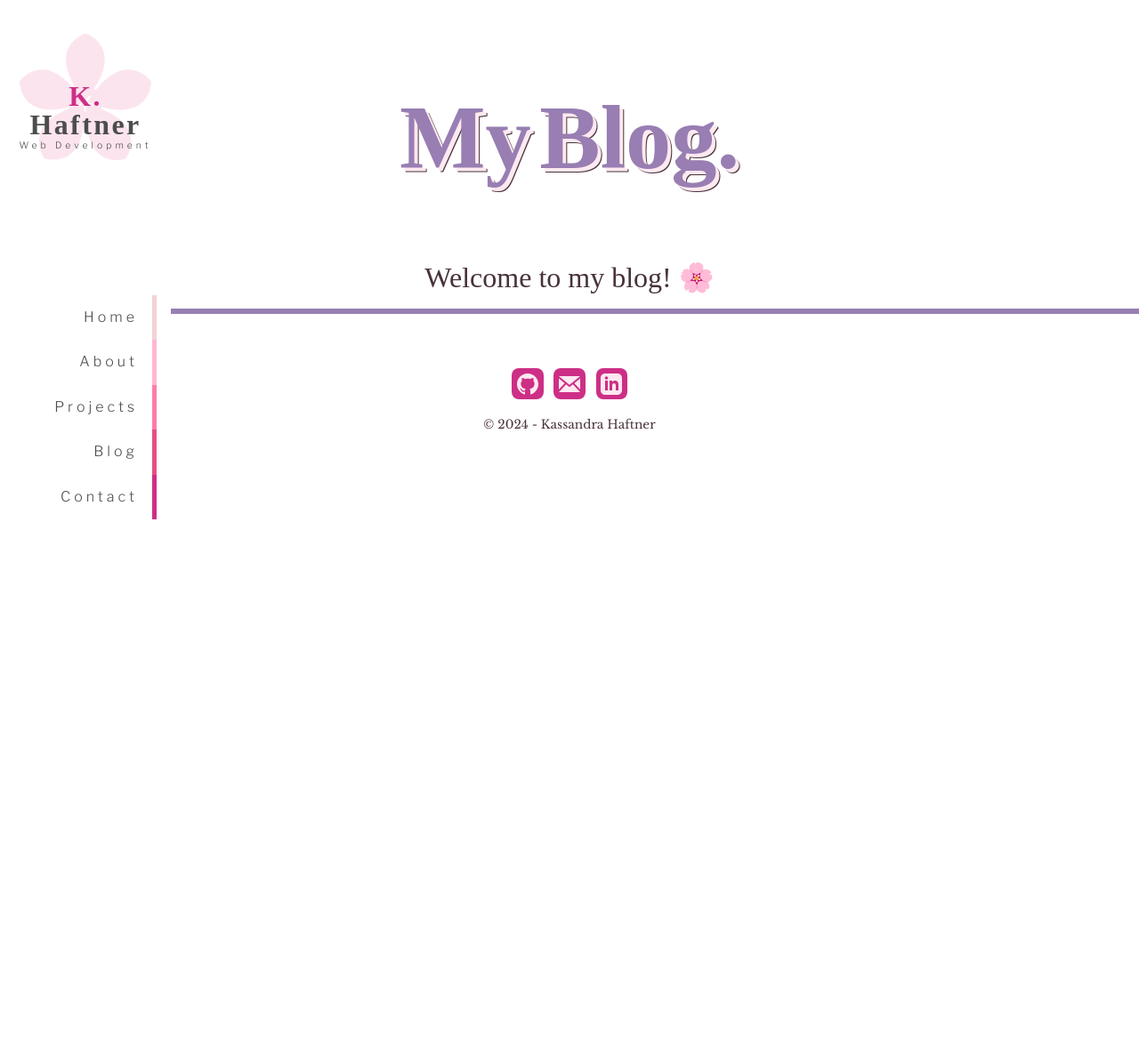
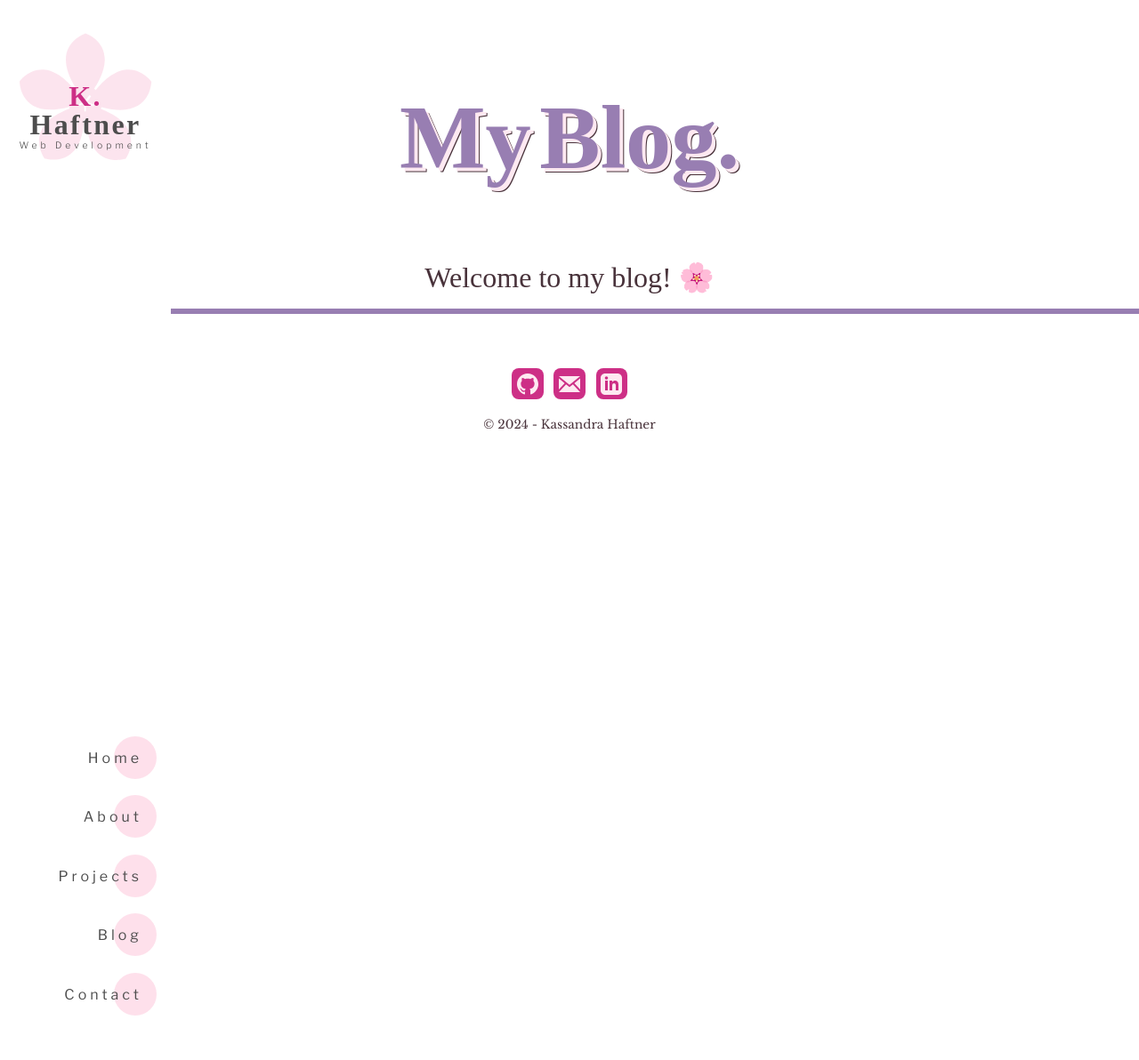
Before and after one commit to KHaftner/my-portfolio, a PHP site: page /blog.php in a window 1280 px wide. Shown: the whole page at 89% size. Run offline with PHP 8.4, Linux system fonts and the light colour scheme; some libraries are stand-ins or nearby versions; some web fonts are replaced.

Commit message:
Got the hover nav stuff working.

```diff
--- a/site-header.php
+++ b/site-header.php
@@ -10,11 +10,31 @@
                     </div>
                 </a>
                     <ul class="site-navigation" id="site-navigation">
-                        <li><a href="index.php">Home</a></li>
-                        <li><a href="about.php">About</a></li>
-                        <li><a href="projects.php">Projects</a></li>
-                        <li><a href="blog.php">Blog</a></li>
-                        <li><a href="contact.php">Contact</a></li>
+                        <li><a href="index.php">
+                        <svg width="13px" height="10px" viewBox="0 0 13 10">
+                        <path d="M1,5 L11,5"></path>
+                        <polyline points="8 1 12 5 8 9"></polyline>
+                        </svg>Home</a></li>
+                        <li><a href="about.php">
+                        <svg width="13px" height="10px" viewBox="0 0 13 10">
+                        <path d="M1,5 L11,5"></path>
+                        <polyline points="8 1 12 5 8 9"></polyline>
+                        </svg>About</a></li>
+                        <li><a href="projects.php">
+                        <svg width="13px" height="10px" viewBox="0 0 13 10">
+                        <path d="M1,5 L11,5"></path>
+                        <polyline points="8 1 12 5 8 9"></polyline>
+                        </svg>Projects</a></li>
+                        <li><a href="blog.php">
+                        <svg width="13px" height="10px" viewBox="0 0 13 10">
+                        <path d="M1,5 L11,5"></path>
+                        <polyline points="8 1 12 5 8 9"></polyline>
+                        </svg>Blog</a></li>
+                        <li><a href="contact.php">
+                        <svg width="13px" height="10px" viewBox="0 0 13 10">
+                        <path d="M1,5 L11,5"></path>
+                        <polyline points="8 1 12 5 8 9"></polyline>
+                        </svg>Contact</a></li>
                     </ul>
                 </nav>
             </header>
--- a/styles/_site-header.scss
+++ b/styles/_site-header.scss
@@ -8,12 +8,19 @@
     z-index: 9999;
     margin: 0 auto;
     top: 0;
+    background-color: var(--white);
+    display: flex;
+    flex-direction: column;
     height: 100vh;
-    background-color: var(--white);
+    justify-content: space-between;
 }
 
 .site-logo-div {
     margin: 0 1.25rem;
+    flex-shrink: 0;
+    display: flex;
+    flex-direction: column;
+    align-items: center;
 }
 
 .site-logo-div img.site-logo {
@@ -56,63 +63,37 @@
     letter-spacing: 0.25rem;
 }
 
-/* nav {
-    float: none;
-    clear: both;
-    width: 30%;
-    margin: 10% auto;
-    background: #eee;
-} */
-
-/*
-nav li {
-    float: none;
-    width: 100%;
-}
-    */
-/*
-nav li a {
-    display: block;
-    width: 100%;
-    padding: 20px;
-    border-left: 5px solid;
-    position: relative;
-    z-index: 2;
-    text-decoration: none;
-    color: #444;
-    box-sizing: border-box;
-    -moz-box-sizing: border-box;
-    -webkit-box-sizing: border-box;
-}
-    */
-
 .main-navigation {
     letter-spacing: 0.15rem;
-    padding: 0;
+    padding: 0 0 2rem;
     color: black;
     font-family: var(--paragraph-text);
     font-size: clamp(1rem, 1.15vw, 1.15rem);
     font-weight: 300;
+    display: flex;
+    flex-direction: column;
+    justify-content: space-between;
+    flex-grow: 1;
 }
 
 .main-navigation ul {
-    padding: 0 1rem;
+    padding: 0 1rem 0 0;
     display: flex;
     flex-direction: column;
     width: 12rem;
-    margin: 5rem 0 2rem;
-    height: 100vh;
+    height: auto;
     position: relative;
 }
 
 .main-navigation ul li {
     list-style: none;
     display: block;
-    margin: 0;
+    margin: 1rem 0 0;
     padding: 0;
     text-align: right;
     letter-spacing: 0.25rem;
     width: 100%;
+    font-weight: 400;
 }
 
 .main-navigation a {
@@ -126,8 +107,53 @@ nav li a {
     width: 100%;
     position: relative;
     z-index: 2;
+    transition: all 0.4s ease;
+
+    &:before {
+        content: "";
+        position: absolute;
+        top: 0;
+        right: 0;
+        display: block;
+        border-radius: 2rem;
+        background: var(--transparent-pink-3);
+        width: 3rem;
+        height: 3rem;
+        transition: all 0.6s ease;
+        z-index: -1;
+    }
+
+    svg {
+        position: relative;
+        top: 0;
+        fill: none;
+        stroke-linecap: round;
+        stroke-linejoin: round;
+        stroke: var(--white);
+        stroke-width: 2;
+        transform: translateX(0);
+        transition: all 0.6s ease;
+    }
+
+    &:hover {
+        color: var(--white);
+        letter-spacing: 0.35rem;
+        &:before {
+            width: 100%;
+            background: var(--transparent-pink-4);
+            border-radius: 0 2rem 2rem 0;
+        }
+        svg {
+            transform: translateX(-1rem);
+        }
+    }
+
+    &:active {
+        transform: scale(0.96);
+    }
 }
 
+/*
 .main-navigation li a:hover {
     border-bottom: 0;
     color: var(--white);
@@ -180,3 +206,4 @@ nav li a {
 .main-navigation li:last-child a:before {
     background: var(--pink-dark2);
 }
+*/
--- a/styles/_variables.scss
+++ b/styles/_variables.scss
@@ -62,6 +62,8 @@
     /* Transparent Backgrounds */
     --transparent-pink: #f5d2d67e;
     --transparent-pink-2: #ff7bab4f;
+    --transparent-pink-3: #fdc8db8f;
+    --transparent-pink-4: #d32c85b9;
     --transparent-white: #ffffff88;
     --transparent-white-2: #ffffffbf;
     --transparent-purple: #dc72ff3d;
--- a/styles/styles.css
+++ b/styles/styles.css
@@ -62,6 +62,8 @@
   /* Transparent Backgrounds */
   --transparent-pink: #f5d2d67e;
   --transparent-pink-2: #ff7bab4f;
+  --transparent-pink-3: #fdc8db8f;
+  --transparent-pink-4: #d32c85b9;
   --transparent-white: #ffffff88;
   --transparent-white-2: #ffffffbf;
   --transparent-purple: #dc72ff3d;
@@ -551,12 +553,19 @@ video {
   z-index: 9999;
   margin: 0 auto;
   top: 0;
+  background-color: var(--white);
+  display: flex;
+  flex-direction: column;
   height: 100vh;
-  background-color: var(--white);
+  justify-content: space-between;
 }
 
 .site-logo-div {
   margin: 0 1.25rem;
+  flex-shrink: 0;
+  display: flex;
+  flex-direction: column;
+  align-items: center;
 }
 
 .site-logo-div img.site-logo {
@@ -599,61 +608,37 @@ video {
   letter-spacing: 0.25rem;
 }
 
-/* nav {
-    float: none;
-    clear: both;
-    width: 30%;
-    margin: 10% auto;
-    background: #eee;
-} */
-/*
-nav li {
-    float: none;
-    width: 100%;
-}
-    */
-/*
-nav li a {
-    display: block;
-    width: 100%;
-    padding: 20px;
-    border-left: 5px solid;
-    position: relative;
-    z-index: 2;
-    text-decoration: none;
-    color: #444;
-    box-sizing: border-box;
-    -moz-box-sizing: border-box;
-    -webkit-box-sizing: border-box;
-}
-    */
 .main-navigation {
   letter-spacing: 0.15rem;
-  padding: 0;
+  padding: 0 0 2rem;
   color: black;
   font-family: var(--paragraph-text);
   font-size: clamp(1rem, 1.15vw, 1.15rem);
   font-weight: 300;
+  display: flex;
+  flex-direction: column;
+  justify-content: space-between;
+  flex-grow: 1;
 }
 
 .main-navigation ul {
-  padding: 0 1rem;
+  padding: 0 1rem 0 0;
   display: flex;
   flex-direction: column;
   width: 12rem;
-  margin: 5rem 0 2rem;
-  height: 100vh;
+  height: auto;
   position: relative;
 }
 
 .main-navigation ul li {
   list-style: none;
   display: block;
-  margin: 0;
+  margin: 1rem 0 0;
   padding: 0;
   text-align: right;
   letter-spacing: 0.25rem;
   width: 100%;
+  font-weight: 400;
 }
 
 .main-navigation a {
@@ -667,30 +652,66 @@ nav li a {
   width: 100%;
   position: relative;
   z-index: 2;
-}
-
+  transition: all 0.4s ease;
+}
+.main-navigation ul li a:before {
+  content: "";
+  position: absolute;
+  top: 0;
+  right: 0;
+  display: block;
+  border-radius: 2rem;
+  background: var(--transparent-pink-3);
+  width: 3rem;
+  height: 3rem;
+  transition: all 0.6s ease;
+  z-index: -1;
+}
+.main-navigation ul li a svg {
+  position: relative;
+  top: 0;
+  fill: none;
+  stroke-linecap: round;
+  stroke-linejoin: round;
+  stroke: var(--white);
+  stroke-width: 2;
+  transform: translateX(0);
+  transition: all 0.6s ease;
+}
+.main-navigation ul li a:hover {
+  color: var(--white);
+  letter-spacing: 0.35rem;
+}
+.main-navigation ul li a:hover:before {
+  width: 100%;
+  background: var(--transparent-pink-4);
+  border-radius: 0 2rem 2rem 0;
+}
+.main-navigation ul li a:hover svg {
+  transform: translateX(-1rem);
+}
+.main-navigation ul li a:active {
+  transform: scale(0.96);
+}
+
+/*
 .main-navigation li a:hover {
     border-bottom: 0;
     color: var(--white);
     text-shadow: var(--text-shadow3);
 }
-
 .main-navigation li:first-child a {
     border-right: 0.35rem solid var(--light-pink);
 }
-
 .main-navigation li:nth-child(2) a {
     border-right: 0.35rem solid var(--medium-pink);
 }
-
 .main-navigation li:nth-child(3) a {
     border-right: 0.35rem solid var(--bright-pink);
 }
-
 .main-navigation li:nth-child(4) a {
     border-right: 0.35rem solid var(--pink-mid4);
 }
-
 .main-navigation li:last-child a {
     border-right: 0.35rem solid var(--pink-dark2);
 }
@@ -714,23 +735,19 @@ nav li a {
 .main-navigation li:first-child a:before {
     background: var(--light-pink);
 }
-
 .main-navigation li:nth-child(2) a:before {
     background: var(--medium-pink);
 }
-
 .main-navigation li:nth-child(3) a:before {
     background: var(--bright-pink);
 }
-
 .main-navigation li:nth-child(4) a:before {
     background: var(--pink-mid4);
 }
-
 .main-navigation li:last-child a:before {
     background: var(--pink-dark2);
 }
-
+*/
 /* */ /* */ /* */ /* */ /* Before Footer - Back to the Top */ /* */ /* */ /* */ /* */
 /* */ /* */ /* */ /* */ /* Site Footer */ /* */ /* */ /* */ /* */
 .site-footer {
```
Also changed, not shown: 1 other file. Lines whose indentation alone changed are shown as unchanged.
